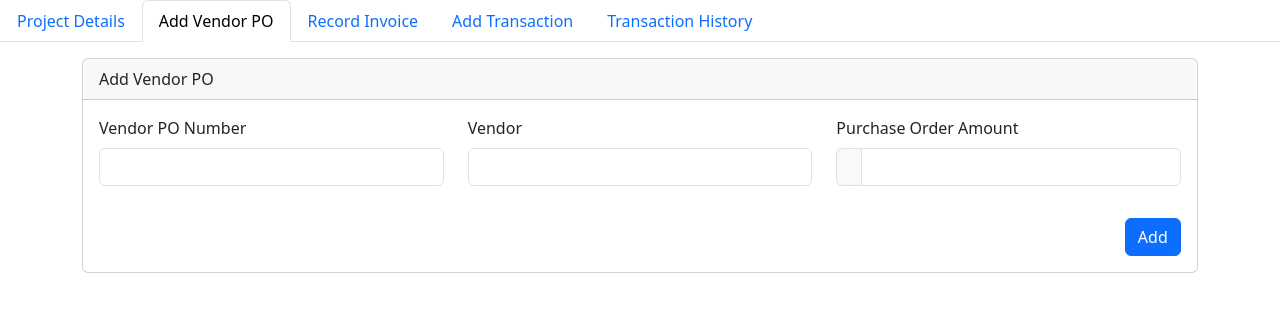
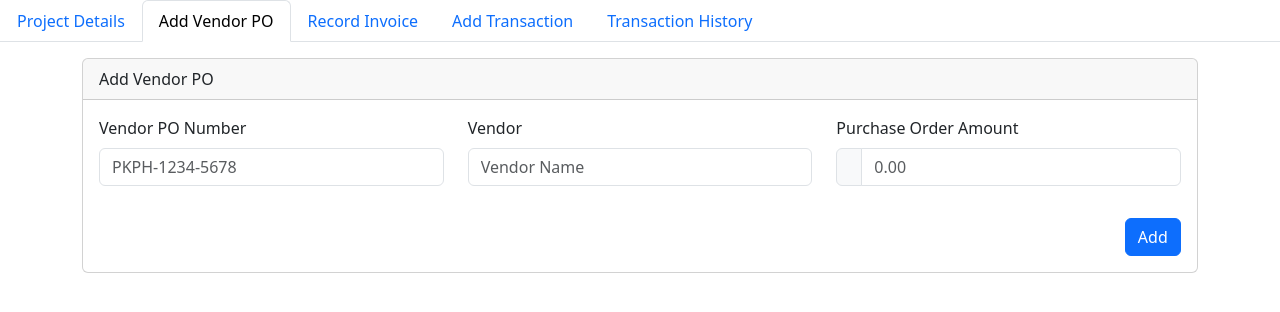
Before and after one commit to JLCleofas/apar-app, a FastAPI app: page /ap/add-vendor-po-page/1 in a window 1280 px wide. Shown: the part 56-368 px from the top of the page. Run offline with FastAPI, Linux system fonts and the light colour scheme.

Commit message:
Added placeholders and required on input fields

```diff
--- a/templates/ap-add-vendor-po.html
+++ b/templates/ap-add-vendor-po.html
@@ -7,6 +7,7 @@
     <div class="card mt-3">
         <div class="card-header">Add Vendor PO</div>
         <div class="card-body">
+{#            TODO: Add placeholders in the input fields#}
             <form action=""
                   hx-post="/ap/add-vendor-po/{{ project.id }}"
                   hx-swap="none"
@@ -15,17 +16,17 @@
                 <div class="row">
                     <div class="col">
                         <label for="vendor_po" class="form-label">Vendor PO Number</label>
-                        <input type="text" class="form-control" id="vendor_po" name="vendor_po" required>
+                        <input type="text" class="form-control" id="vendor_po" name="vendor_po" placeholder="PKPH-1234-5678" required>
                     </div>
                     <div class="col">
                         <label for="vendor" class="form-label">Vendor</label>
-                        <input type="text" class="form-control" id="vendor" name="vendor" required>
+                        <input type="text" class="form-control" id="vendor" name="vendor" placeholder="Vendor Name" required>
                     </div>
                     <div class="col">
                         <label for="po_amount" class="form-label">Purchase Order Amount</label>
                         <div class="input-group mb-3">
                             <span class="input-group-text" id="basic-addon1">{{ project.currency }}</span>
-                            <input type="number" step="0.01" class="form-control" id="po_amount" name="po_amount" required>
+                            <input type="number" step="0.01" class="form-control" id="po_amount" name="po_amount" placeholder="0.00" required>
                         </div>
                     </div>
                 </div>
--- a/templates/ap-record-invoice.html
+++ b/templates/ap-record-invoice.html
@@ -32,11 +32,11 @@
                         </div>
                         <div class="col">
                             <label class="form-label" for="invoice_number">Invoice Number</label>
-                            <input type="text" class="form-control" name="invoice_number">
+                            <input type="text" class="form-control" name="invoice_number" id="invoice_number" placeholder="123" required>
                         </div>
                         <div class="col">
                             <label class="form-label" for="invoice_amount">Invoice Amount</label>
-                            <input type="number" step="0.01" class="form-control" name="invoice_amount">
+                            <input type="number" step="0.01" class="form-control" name="invoice_amount" id="invoice_amount" placeholder="0.00" required>
                         </div>
                     </div>
                     <div class="row justify-content-end">
```
